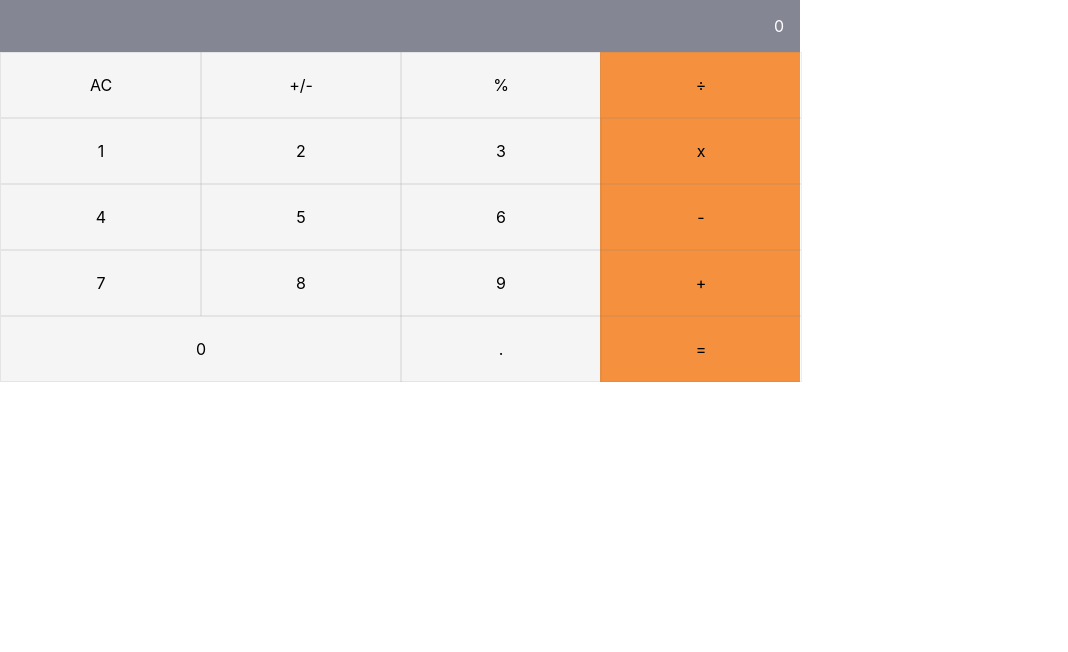
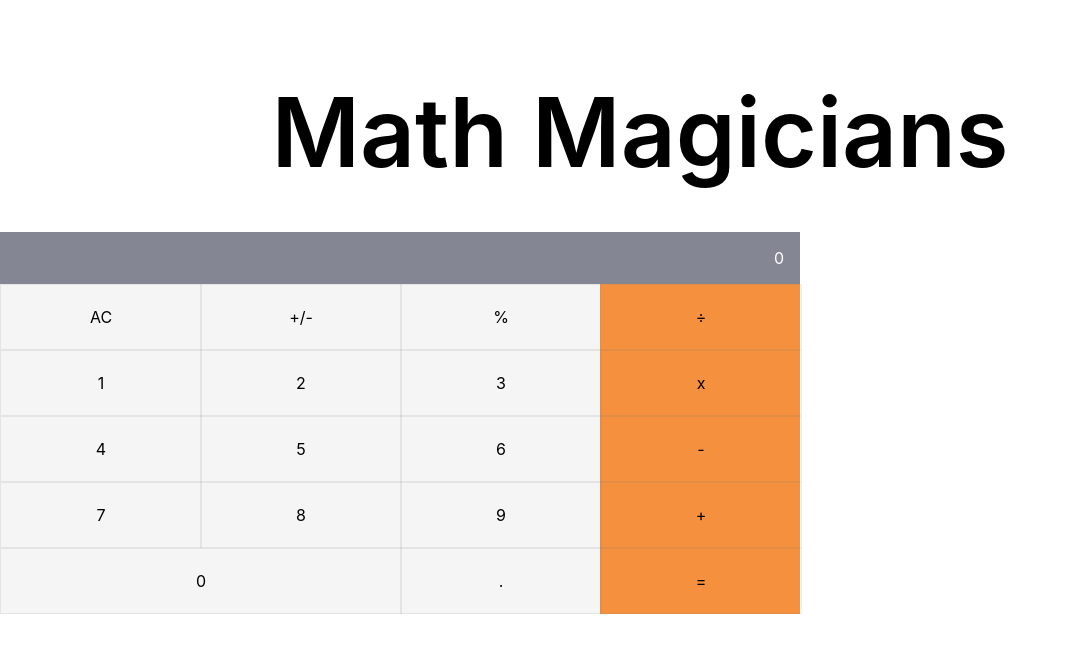
Before and after one commit to AlexHamn/math-magicians, a React (Create React App) app: page /quote in a window 1280 px wide. Shown: the top 652 px of the page, without its empty margins (0-1068 px from the left). Built offline with nearby package versions, Linux system fonts and the light colour scheme.

Commit message:
create header

```diff
--- a/src/App.js
+++ b/src/App.js
@@ -1,20 +1,12 @@
 import React from 'react';
 import './App.css';
 import Calculator from './components/calculator/Calculator';
+import Header from './components/Header';
 
-class App extends React.Component {
-  constructor(props) {
-    super(props);
-    this.state = {};
-  }
-
-  render() {
-    return (
-      <div className="App">
-        <Calculator />
-      </div>
-    );
-  }
-}
-
+const App = () => (
+  <div className="App">
+    <Header />
+    <Calculator />
+  </div>
+);
 export default App;
--- a/src/components/Header.js
+++ b/src/components/Header.js
@@ -0,0 +1,26 @@
+import React from 'react';
+
+const Header = () => {
+  const headerStyle = {
+    padding: '20px 0',
+    lineHeight: '1.5em',
+  };
+
+  return (
+    <header style={headerStyle}>
+      <h1
+        style={{
+          fontSize: '6rem',
+          fontWeight: '600',
+          marginBottom: '2rem',
+          lineHeight: '1em',
+          textAlign: 'center',
+        }}
+      >
+        Math Magicians
+      </h1>
+    </header>
+  );
+};
+
+export default Header;
```
